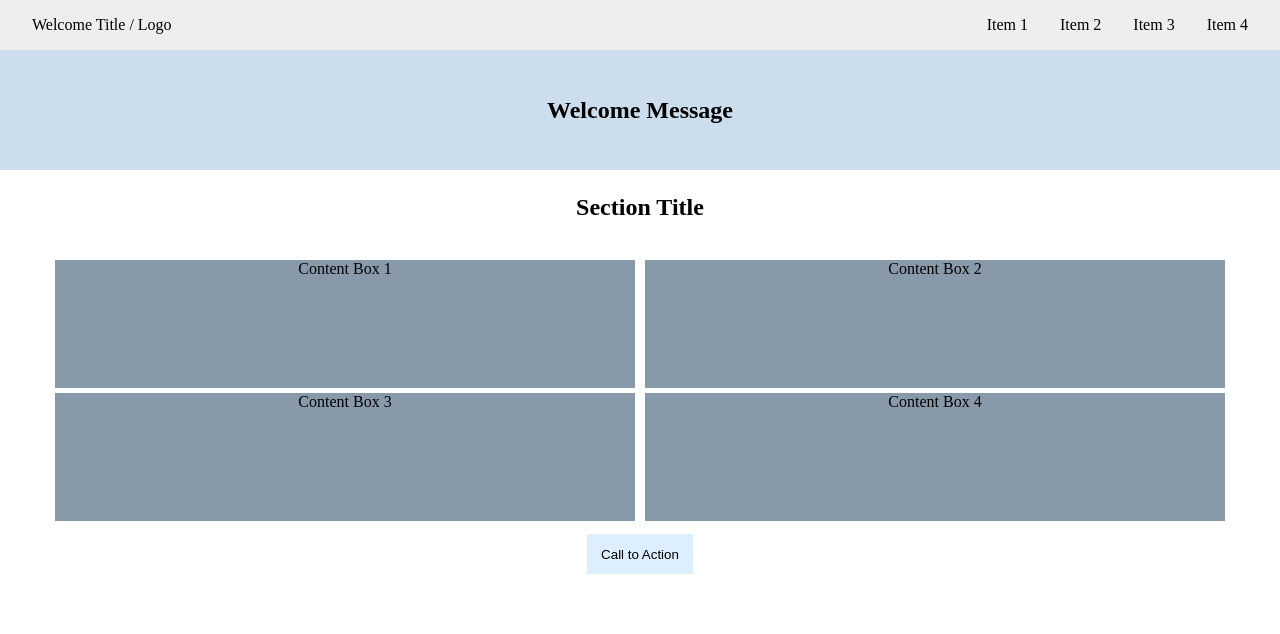
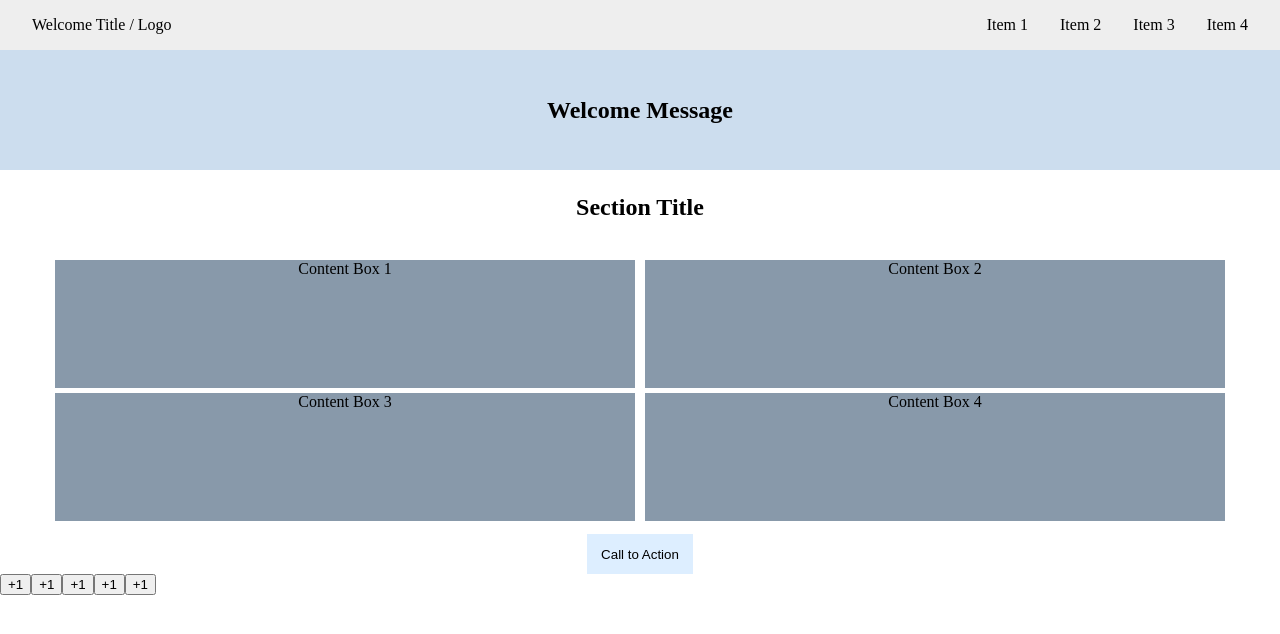
Before and after one commit to JuneLin2001/remote-assignments, a React (Vite) app in the folder week-4/: page / in a window 1280 px wide. Shown: the top 634 px of the page. Built offline with nearby package versions, Linux system fonts and the light colour scheme.

Commit message:
try Assignment-5

```diff
--- a/week-4/src/Counter.jsx
+++ b/week-4/src/Counter.jsx
@@ -4,12 +4,22 @@ const Counter = () => {
   return <button onClick={console.log("BTN is on click")}>+1</button>;
 };
 
+const AllPlus1 = () => {
+  return <button onClick={console.log("BTN is on click")}>+1</button>;
+};
+
+const AddCounter = () => {
+  return <button onClick={console.log("BTN is on click")}>+1</button>;
+};
+
 const Wireframe = () => {
   return (
     <>
+      <AllPlus1 />
       <Counter />
       <Counter />
       <Counter />
+      <AddCounter />
     </>
   );
 };
--- a/week-4/src/main.jsx
+++ b/week-4/src/main.jsx
@@ -1,9 +1,11 @@
 import React from 'react'
 import ReactDOM from 'react-dom/client'
 import App from './App.jsx'
+import Wireframe from './Counter.jsx'
 
 ReactDOM.createRoot(document.getElementById('root')).render(
   <React.StrictMode>
     <App />
+    <Wireframe />
   </React.StrictMode>,
 )
```
